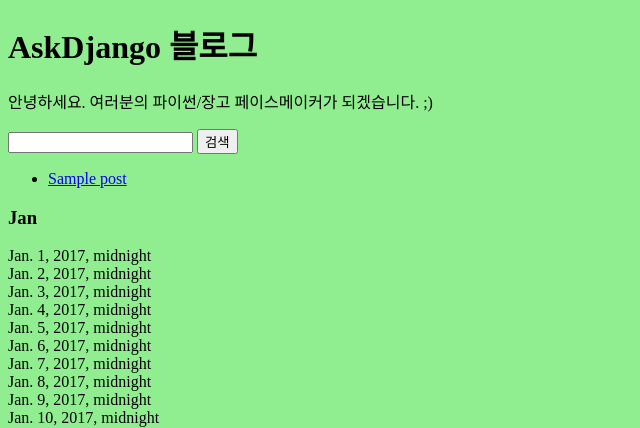
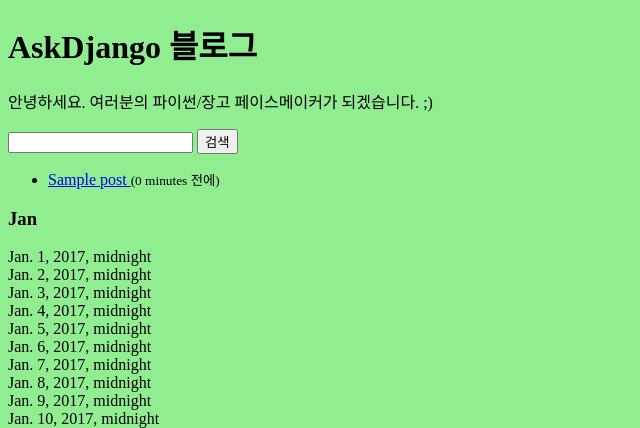
Before and after one commit to askdjango/offline-201707-weekday-evening, a Django app: page /blog/ in a window 1280 px wide. Shown: the top 428 px of the page, without its empty margins (0-640 px from the left). Run offline with Django 3.2, Linux system fonts and the light colour scheme; tables that the repository leaves empty hold one stand-in row (values such as "Sample post").

Commit message:
timesince 템플릿 예시 추가

```diff
--- a/blog/templates/blog/post_list.html
+++ b/blog/templates/blog/post_list.html
@@ -14,6 +14,7 @@
         <a href="/blog/{{ post.pk }}/">
             {{ post.title }}
         </a>
+        <small>({{ post.created_at|timesince }} 전에)</small>
     </li>
     {% endfor %}
     </ul>
```
